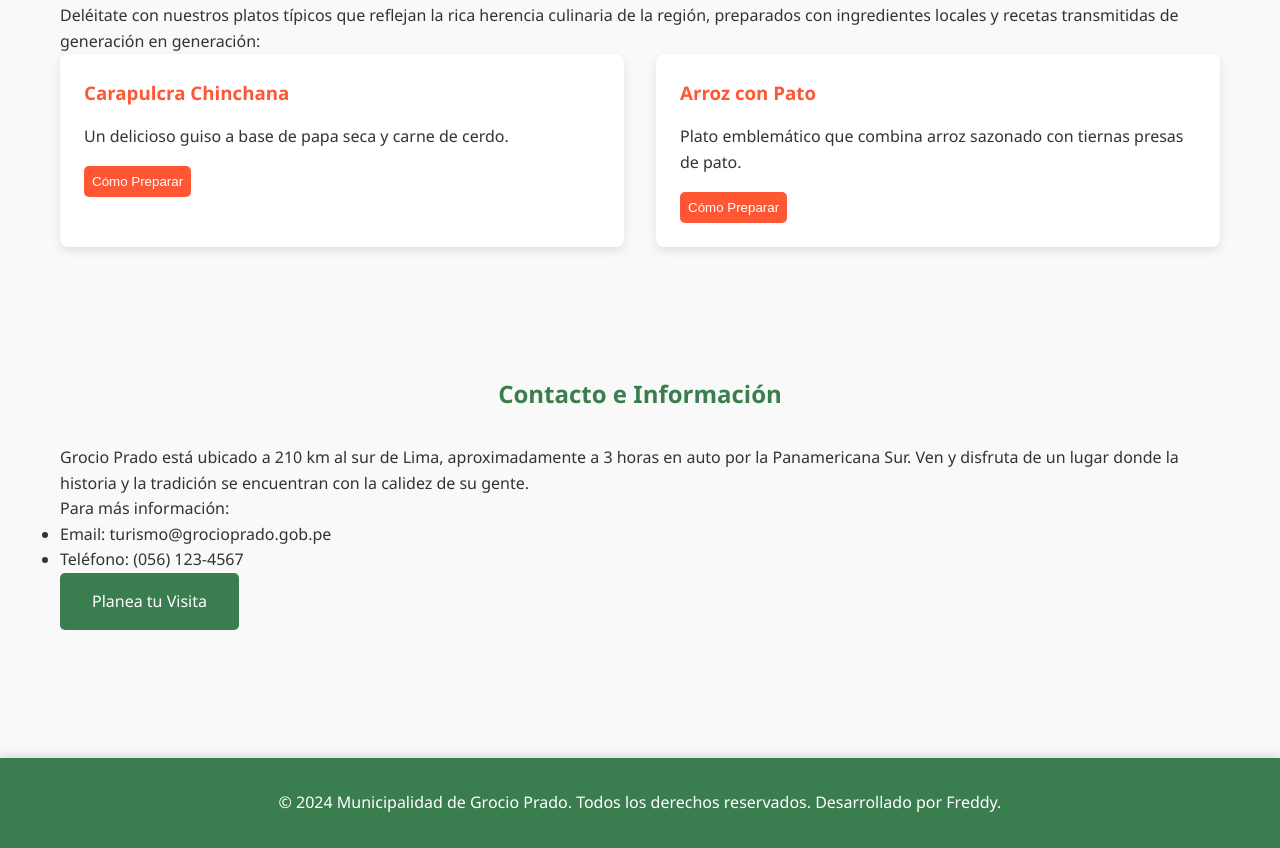
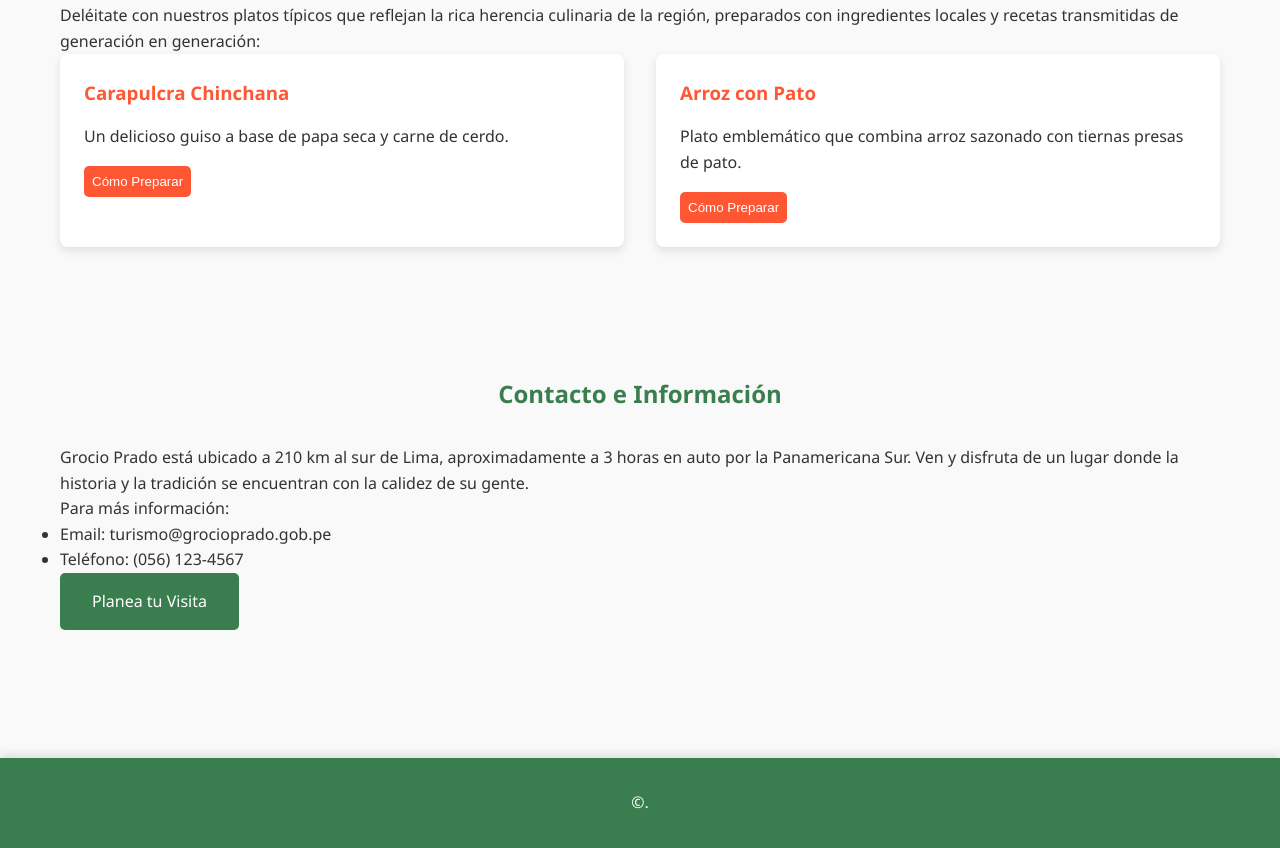
Before and after one commit to Freddy14gamer/trabajoDPCC, a plain HTML site: page index.html in a window 1280 px wide. Shown: the part 2086-2934 px from the top of the page. Drawn offline with Linux system fonts and the light colour scheme.

Commit message:
Update index.html

```diff
--- a/index.html
+++ b/index.html
@@ -453,7 +453,7 @@
 
     <footer>
         <div class="container">
-            <p>&copy; 2024 Municipalidad de Grocio Prado. Todos los derechos reservados. Desarrollado por Freddy.</p>
+            <p>&copy;.</p>
         </div>
     </footer>
 
```
